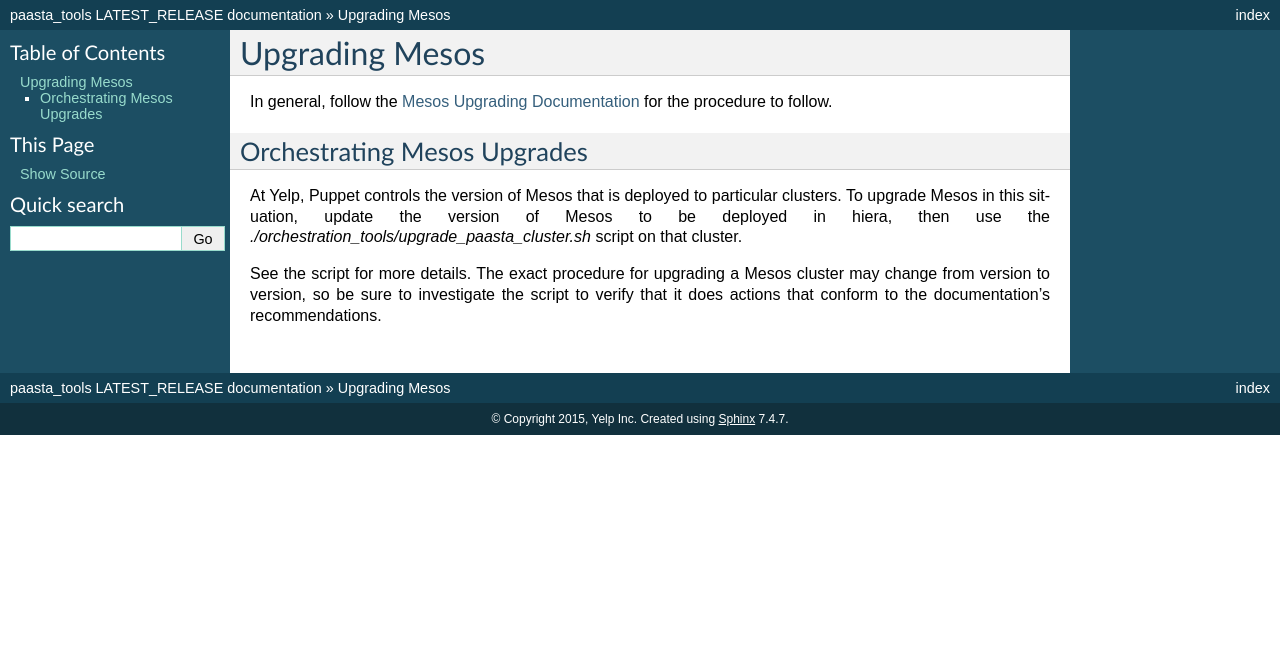
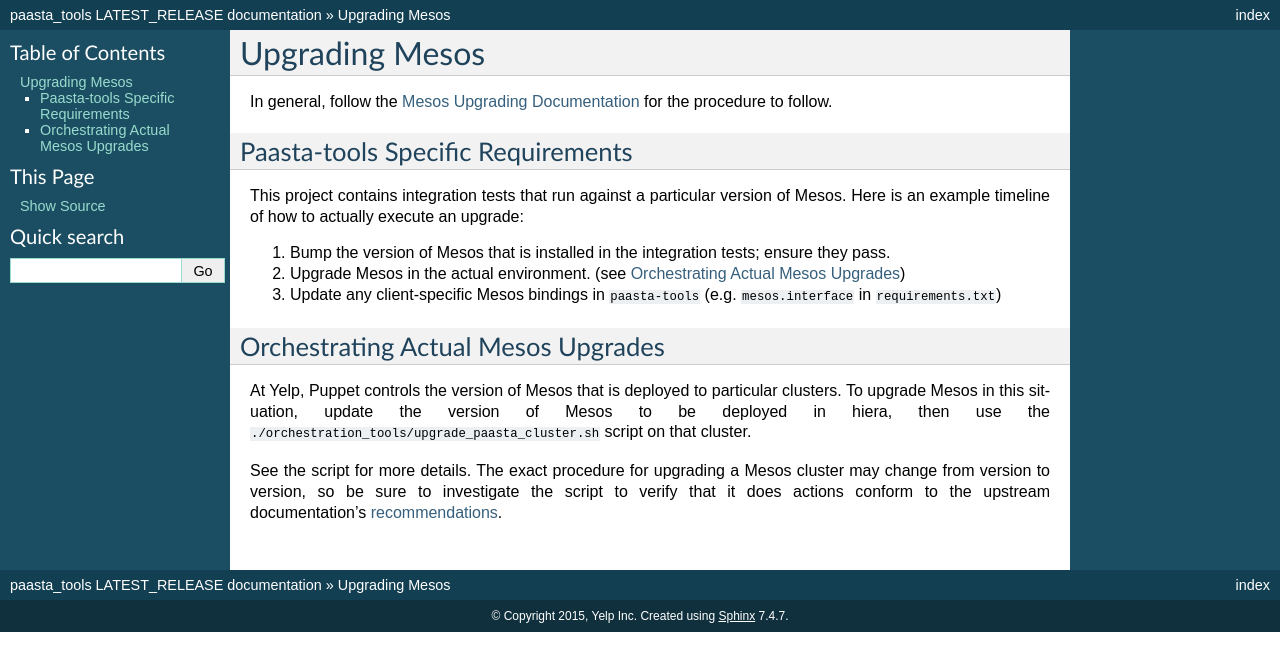
Before and after one commit to Yelp/paasta, a Sphinx documentation site: the page built from docs/source/upgrading_mesos.rst, in a window 1280 px wide. Shown: the top 671 px of the page. Built offline with Sphinx 7.4.7, drawn with Linux system fonts in a browser that asks for light colours; pages that are not in the unit, such as notebooks, are missing from menus.

Commit message:
More mesos upgrading docs

```diff
--- a/docs/source/upgrading_mesos.rst
+++ b/docs/source/upgrading_mesos.rst
@@ -1,18 +1,29 @@
 Upgrading Mesos
-==================
+===============
 
 In general, follow the
 `Mesos Upgrading Documentation <http://mesos.apache.org/documentation/latest/upgrades/>`_
 for the procedure to follow.
 
+Paasta-tools Specific Requirements
+----------------------------------
 
-Orchestrating Mesos Upgrades
--------------------------------
+This project contains integration tests that run against a particular version of
+Mesos. Here is an example timeline of how to actually execute an upgrade:
+
+1. Bump the version of Mesos that is installed in the integration tests; ensure they pass.
+2. Upgrade Mesos in the actual environment. (see `Orchestrating Actual Mesos Upgrades`_)
+3. Update any client-specific Mesos bindings in ``paasta-tools`` (e.g. ``mesos.interface`` in ``requirements.txt``)
+
+
+Orchestrating Actual Mesos Upgrades
+-----------------------------------
 
 At Yelp, Puppet controls the version of Mesos that is deployed to particular clusters.
 To upgrade Mesos in this situation, update the version of Mesos to be deployed in hiera,
-then use the `./orchestration_tools/upgrade_paasta_cluster.sh` script on that cluster.
+then use the ``./orchestration_tools/upgrade_paasta_cluster.sh`` script on that cluster.
 
 See the script for more details. The exact procedure for upgrading a Mesos cluster
 may change from version to version, so be sure to investigate the script to verify
-that it does actions that conform to the documentation's recommendations.
+that it does actions conform to the upstream documentation's
+`recommendations <http://mesos.apache.org/documentation/latest/upgrades/>`_.
```
